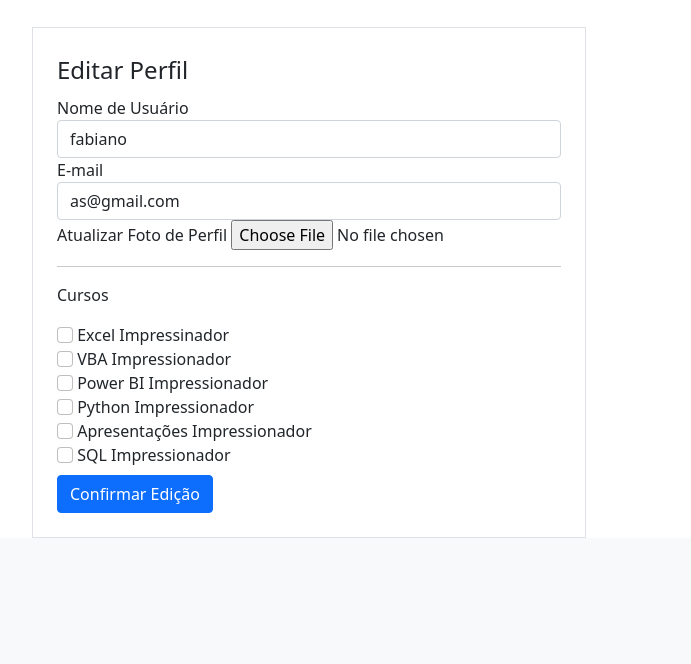
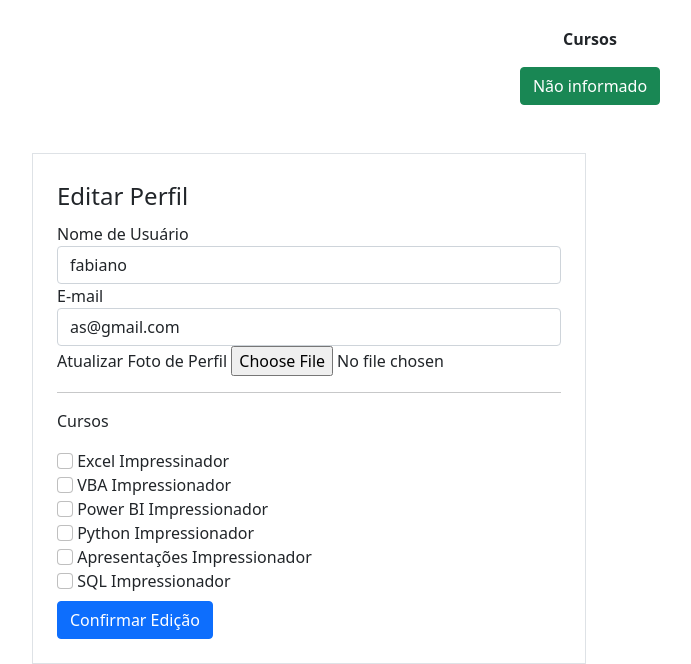
Before and after one commit to cientistafabiano/python---flask, a Flask app: page /perfil/editar in a window 1280 px wide. Shown: the part 314-978 px from the top of the page, without its empty margins (50-741 px from the left). Before the commit the page ends 852 px from the top, so only its background shows below. Run offline with Flask 2, Linux system fonts and the light colour scheme; a user stored in the database is signed in; some libraries are stand-ins or nearby versions.

Commit message:
contagem dos cursos
fim da edição dos cursos

```diff
--- a/comunidade/models.py
+++ b/comunidade/models.py
@@ -23,7 +23,7 @@ class Usuario(database.Model, UserMixin):
     posts = database.relationship('Post', backref='autor', lazy=True)
 # cada usuario pode ter muitos posts, relação um p muitos: posts = database.relationship()
 #como fazer para relacionar: com o backref=autor
-    cursos = database.Column(database.String, nullable=False, default='Não informado')
+    cursos = database.Column(database.String, nullable=False, default='Não Informado')
 
 class Post(database.Model):
     id = database.Column(database.Integer, primary_key=True)
--- a/comunidade/routes.py
+++ b/comunidade/routes.py
@@ -65,7 +65,7 @@ def login_criar_conta():
             if par_next:
                 return redirect(par_next)
             else:
-                return render_template(url_for('home'))
+                return redirect(url_for('home'))
             # redirecionar para a pagina home
             return redirect(url_for('home'))
         else:
@@ -120,6 +120,16 @@ def salvar_imagem(imagem):
     imagem_reduzida.save(caminho_completo)
     return nome_arquivo
 
+#o q essa função tem q fazer p funcionar? percorrer os campos dos cursos e verificar qm esta marcado
+def atualizar_cursos(form):
+    lista_cursos = []
+    for campo in form:
+        if 'curso_' in campo.name:
+            if campo.data:
+                lista_cursos.append(campo.label.text)
+    return ';'.join(lista_cursos)
+
+
 #editar perfil aula 35
 #aula 36 validar o button submit
 @app.route('/perfil/editar', methods=['GET', 'POST'])
@@ -136,6 +146,8 @@ def editar_perfil():
         #add um codigo aleatorio no nome da imagem -> reduzir o tamanho da imagem -> salvar a imagem na pasta -> mudar o campo foto-perfil do usuario p o novo nome da imagem
             nome_imagem = salvar_imagem(form.foto_perfil.data)
             current_user.foto_perfil = nome_imagem
+        #aula 40 add os cursos -> criar uma função atualizar_cursos
+        current_user.cursos = atualizar_cursos(form)
         #atualiza no banco de dados
         database.session.commit()
         flash('Perfil atualizado com sucesso.', 'alert-success')
--- a/comunidade/templates/perfil.html
+++ b/comunidade/templates/perfil.html
@@ -13,10 +13,18 @@
                    <h4 class="mb-0 mt-0">{{ current_user.username }}</h4>
                    <span>{{ current_user.email }}</span>
                    <div class="p-2 mt-2 bg-primary d-flex justify-content-between rounded text-white stats">
-                        <div class="d-flex flex-column">
-                            <span class="articles">Cursos</span>
-                            <span class="number1">0</span>
-                        </div>
+                        <!--aula 41 contar qtos cursos o usuario tem-->
+                        {% if 'Não Informado' in current_user.cursos or current_user.cursos == '' %}
+                            <div class="d-flex flex-column">
+                                <span class="articles">Cursos</span>
+                                <span class="number1">0</span>
+                            </div>
+                        {% else %}
+                            <div class="d-flex flex-column">
+                                <span class="articles">Cursos</span>
+                                <span class="number1">{{ current_user.cursos.count(';') + 1 }}</span>
+                            </div>
+                        {% endif %}
                         <div class="d-flex flex-column">
                             <span class="rating">Posts</span>
                             <span class="number3">0</span>
@@ -32,6 +40,17 @@
             </div>
         </div>
     </div>
+<!--aula 41-->
+    <section class="row justify-content-center">
+        <article class="col-4 mt-5 text-center">
+            <strong>Cursos</strong><br>
+            <!-- para cada curso dentro da lista de curso  -->
+            {% for curso in current_user.cursos.split(';') %}
+                <button type="button" class="btn btn-success mt-3" disable>{{ curso }}</button>
+            {% endfor %}
+        </article>
+    </section>
+
 <!--aula 35-->
 {% block form_editar_perfil %}
 {% endblock %}
```
Also changed, not shown: comunidade/comunidade.db.
